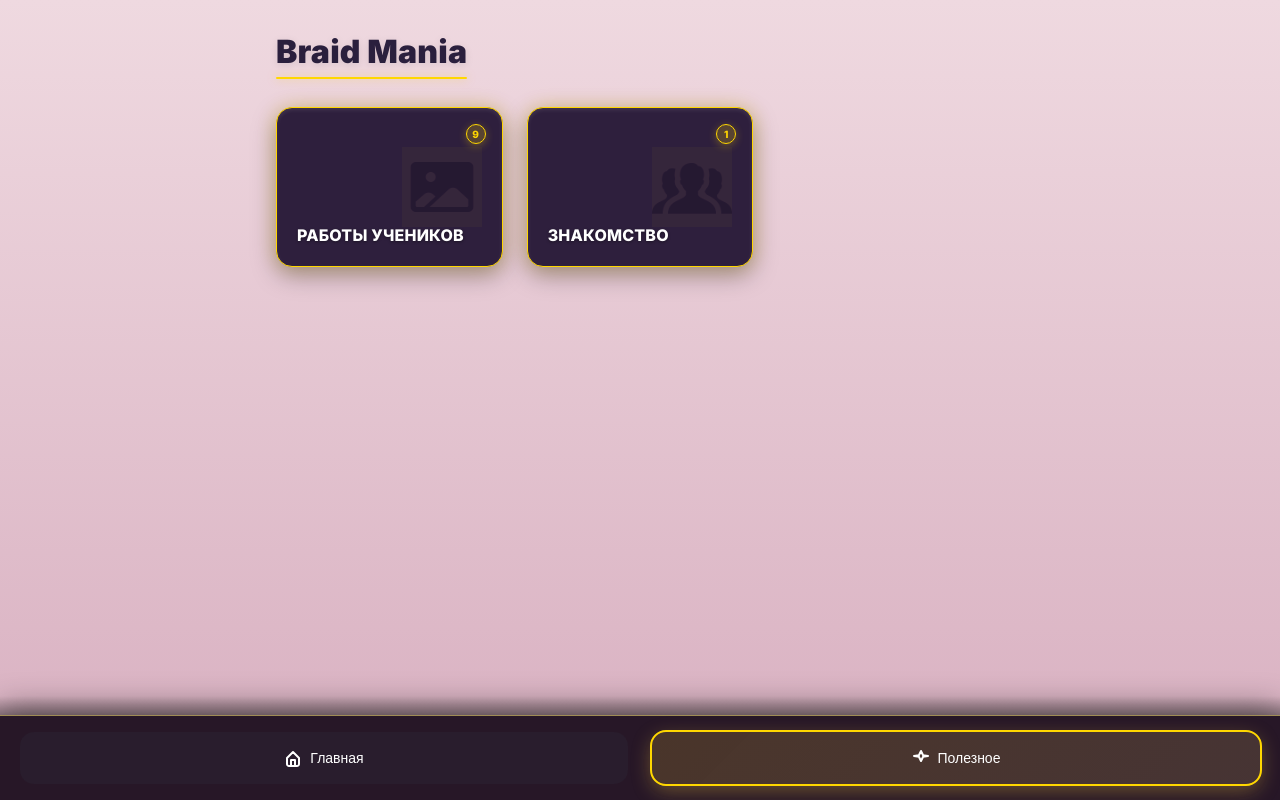
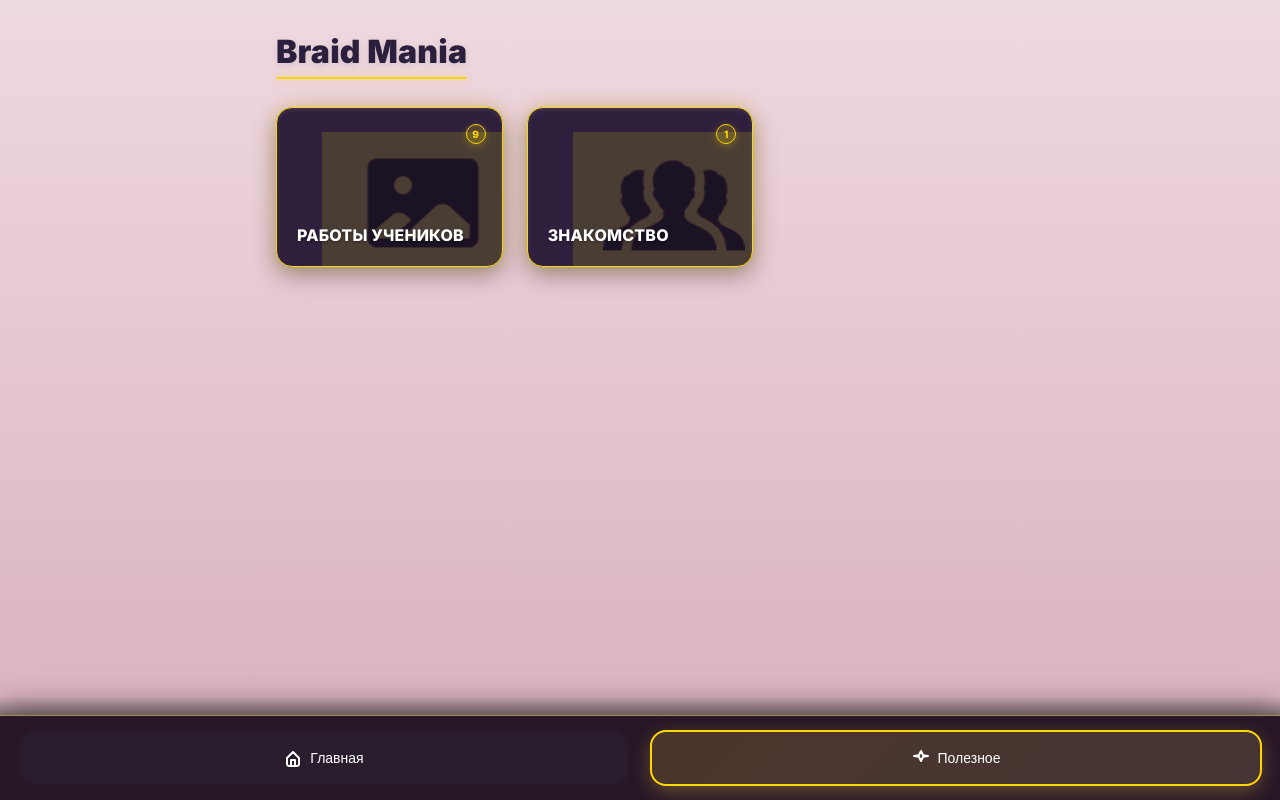
Before and after one commit to preff23/braidmaniaminiapp, a Next.js app: page /useful in a window 1280 px wide. Built offline with nearby package versions, Linux system fonts and the light colour scheme.

Commit message:
Update icon style: golden-beige color, increased brightness, centered positioning

```diff
--- a/src/app/globals.css
+++ b/src/app/globals.css
@@ -167,21 +167,21 @@ a {
 .card::before {
   content: '';
   position: absolute;
-  top: 50%;
-  right: 20px;
-  transform: translateY(-50%) scale(1.0);
-  width: 80px;
-  height: 80px;
+  bottom: -5%;
+  right: -10%;
+  transform: scale(1.0);
+  width: 90%;
+  height: 90%;
   background-image: var(--bg-icon);
   background-size: contain;
   background-repeat: no-repeat;
   background-position: center;
-  opacity: 0.18;
+  opacity: 0.4;
   pointer-events: none;
   z-index: 1;
-  filter: brightness(1.15) contrast(1.05);
+  filter: brightness(1.2);
   transition: all 0.3s ease;
-  background-color: rgba(255, 215, 0, 0.18);
+  background-color: rgba(255, 215, 0, 0.35);
   background-blend-mode: multiply;
 }
 
@@ -192,8 +192,8 @@ a {
 }
 
 .card:hover::before {
-  opacity: 0.28;
-  transform: translateY(-50%) scale(1.05);
+  opacity: 0.5;
+  transform: scale(1.05);
 }
 
 .card:active {
@@ -202,8 +202,8 @@ a {
 }
 
 .card:active::before {
-  opacity: 0.28;
-  transform: translateY(-50%) scale(1.05);
+  opacity: 0.5;
+  transform: scale(1.05);
 }
 
 .card-icon {
@@ -262,9 +262,10 @@ a {
 /* Адаптивность для маленьких экранов */
 @media (max-width: 360px) {
   .card::before {
-    width: 60px;
-    height: 60px;
-    right: 15px;
+    width: 85%;
+    height: 85%;
+    right: -8%;
+    bottom: -3%;
   }
 }
 
```
